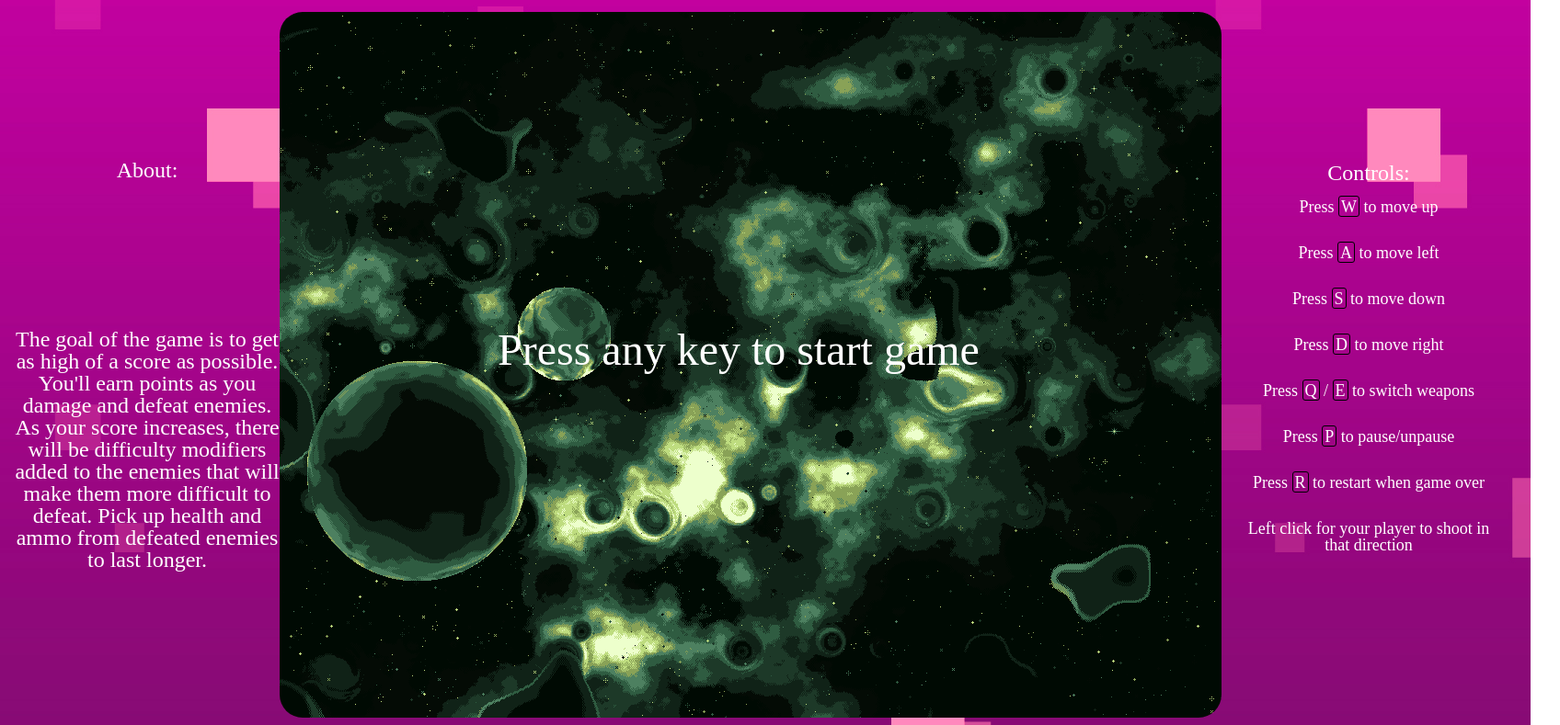
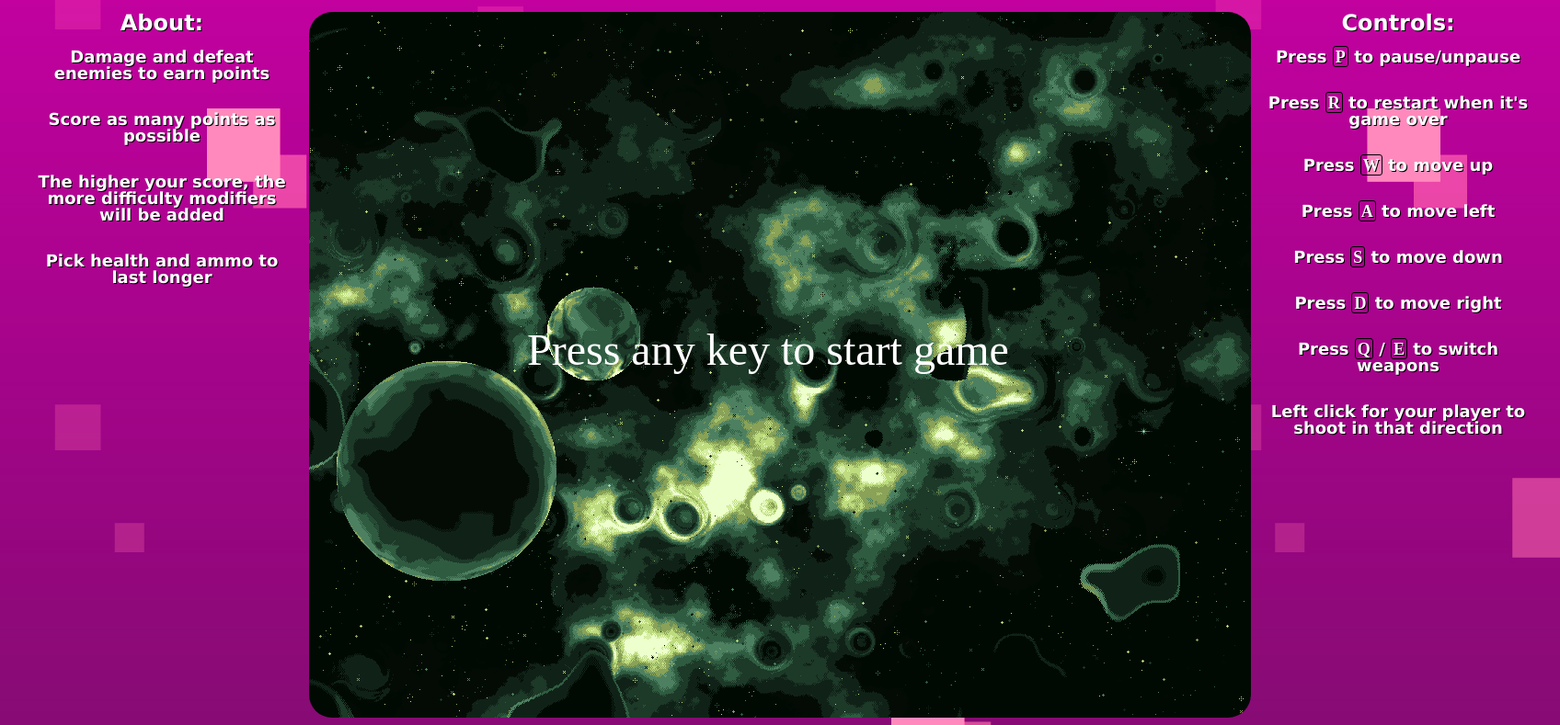
Before and after one commit to Spencer-JLee/Event-Horizon, a website built with webpack: page index.html in a window 1280 px wide. Shown: the part 99-888 px from the top of the page at 92% size, 1696 px wide, since content can reach past the window. Built offline with nearby package versions, Linux system fonts and the light colour scheme; files whose address does not match are found by name; a web font is replaced by a local one.

Commit message:
change styling

```diff
--- a/index.html
+++ b/index.html
@@ -20,17 +20,25 @@
 
     </header>
     <div class="left-sidebar">
-        <p>
+        <!-- <p>
             About:
-        </p>
+        </p> -->
 
-        <p>
+        <ul>About:
+
+            <li>Damage and defeat enemies to earn points</li>
+            <li>Score as many points as possible</li>
+            <li>The higher your score, the more difficulty modifiers will be added</li>
+            <li>Pick health and ammo to last longer</li>
+        </ul>
+
+        <!-- <p>
             The goal of the game is to get as high of a score as possible. You'll
             earn points as you damage and defeat enemies. As your score increases,
             there will be difficulty modifiers added to the enemies that will make
             them more difficult to defeat. Pick up health and ammo from defeated
             enemies to last longer.
-        </p>
+        </p> -->
 
     </div>
     <main id="main">
@@ -39,13 +47,13 @@
     <div class="right-sidebar">
 
         <ul>Controls:
+            <li>Press <kbd>P</kbd> to pause/unpause</li>
+            <li>Press <kbd>R</kbd> to restart when it's game over</li>
             <li>Press <kbd>W</kbd> to move up</li>
             <li>Press <kbd>A</kbd> to move left</li>
             <li>Press <kbd>S</kbd> to move down</li>
             <li>Press <kbd>D</kbd> to move right</li>
             <li>Press <kbd>Q</kbd> / <kbd>E</kbd> to switch weapons</li>
-            <li>Press <kbd>P</kbd> to pause/unpause</li>
-            <li>Press <kbd>R</kbd> to restart when game over</li>
             <li>Left click for your player to shoot in that direction</li>
         </ul>
 
--- a/src/styles/webpage.scss
+++ b/src/styles/webpage.scss
@@ -23,6 +23,7 @@ header{
 header h1{
   font-size: 48px;
   font-family: "ArcadeClassic";
+  text-shadow: 2px 2px black;
   padding: 1rem;
 }
 
@@ -50,18 +51,19 @@ main {
   grid-column: 3 / 4;
   padding-right: 1rem;
   word-wrap: break-word;
-  width: 20rem;
 }
 
 .left-sidebar,
 .right-sidebar {
-  font-family: "ArcadeClassic";
+  font-family: Verdana, Geneva, Tahoma, sans-serif;
   display: flex;
-  flex-direction: column;
+  flex-direction: row;
   font-size: 24px;
   justify-content: space-evenly;
   text-align: center;
-  align-items: center;
+  width: 20rem;
+  font-weight: bold;
+  text-shadow: 1px 1px black;
   // border: 1px solid black;
   // border-radius: 10px;
 }
```
Also changed, not shown: dist/main.css.
